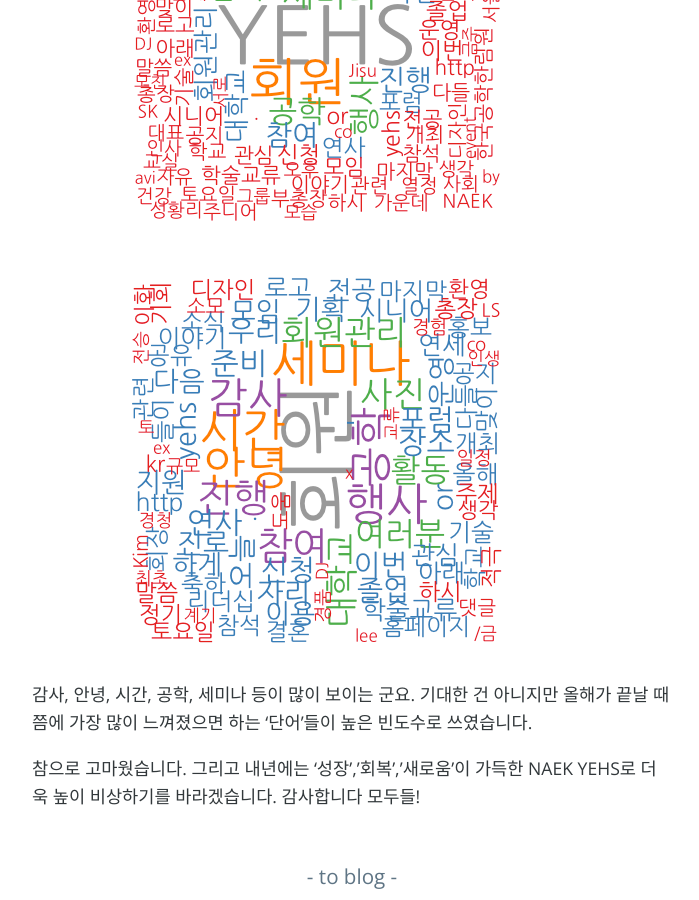
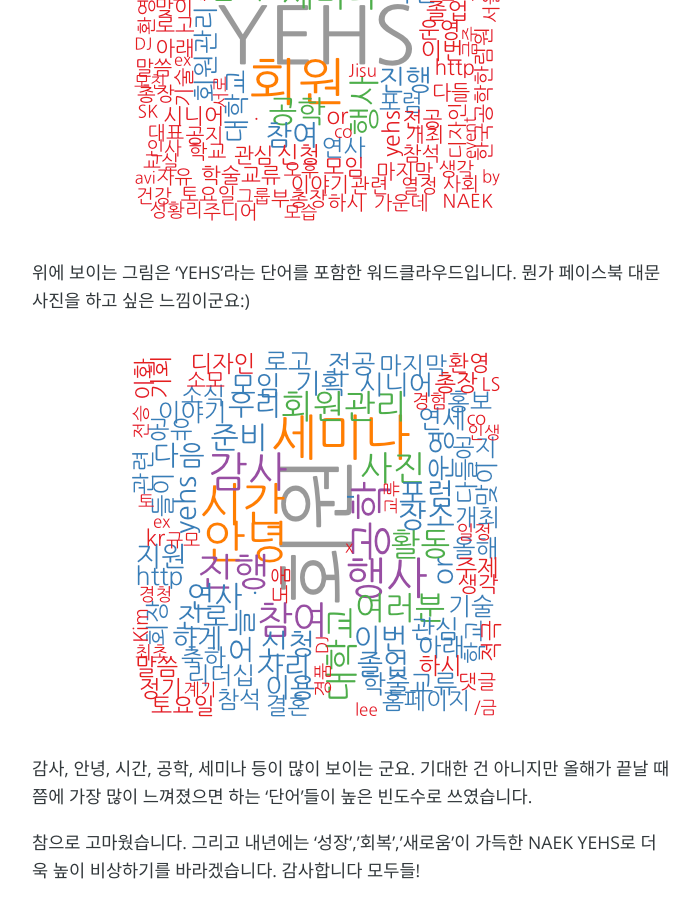
Before and after one commit to HyoukJang/yehsdata, a Jekyll site: the page built from _posts/2016-12-11-yehs_2016_post.md, in a window 1280 px wide and 900 px high, scrolled down 2472 px. Shown: the whole window, without its empty margins (288-987 px from the left). Built offline with Jekyll 4.4.1, drawn with Linux system fonts in a browser that asks for light colours.

Commit message:
minor update

```diff
--- a/_posts/2016-12-11-yehs_2016_post.md
+++ b/_posts/2016-12-11-yehs_2016_post.md
@@ -30,6 +30,9 @@ categories: jekyll update
 
 ![2016 YEHS Facebook Group 워드클라우드(YEHS 포함)]({{site.url}}/yehsdata/img/2016_yehs_wordcloud.png)
 
+위에 보이는 그림은 'YEHS'라는 단어를 포함한 워드클라우드입니다. 뭔가 페이스북 대문 사진을 하고 싶은 느낌이군요:)
+
+
 ![2016 YEHS Facebook Group 워드클라우드(YEHS 미포함)]({{site.url}}/yehsdata/img/2016_yehs_wordcloud_non_yehs.png)
 
 감사, 안녕, 시간, 공학, 세미나 등이 많이 보이는 군요.
```
